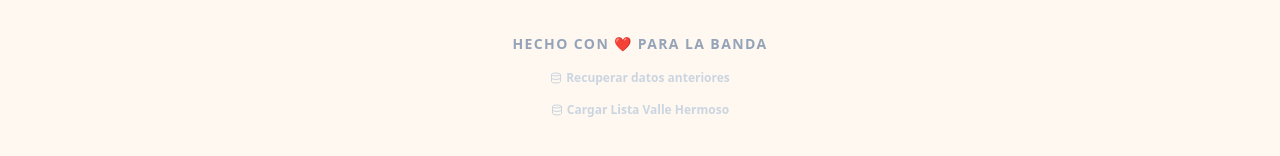
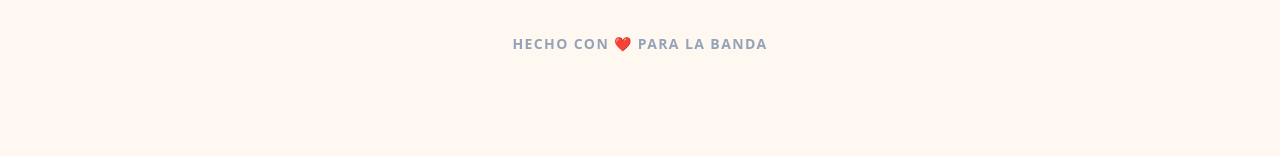
Before and after one commit to juanchoperezdel/Valle-Hermoso-2026, a React (Vite) app: page / in a window 1280 px wide. Shown: the part 852-1008 px from the top of the page. After the commit the page ends 954 px from the top, so only its background shows below. Built offline with nearby package versions, Linux system fonts and the light colour scheme; no server answers; the database is empty.

Commit message:
Prepare for Netlify: Remove debug buttons and fix index.html

```diff
--- a/App.tsx
+++ b/App.tsx
@@ -161,45 +161,6 @@ const App: React.FC = () => {
         <p className="text-slate-400 text-sm font-bold tracking-widest uppercase">
           Hecho con ❤️ para la banda
         </p>
-        <button
-          onClick={async () => {
-            if (confirm('¿Querés recuperar los datos que tenías guardados antes de la actualización? Esto puede sobrescribir datos actuales.')) {
-              try {
-                const count = await migrateFromLocalStorage();
-                if (count > 0) {
-                  alert(`¡Éxito! Se recuperaron ${count} elementos. La página se recargará.`);
-                  window.location.reload();
-                } else {
-                  alert('No se encontraron datos guardados en este navegador para recuperar. Asegurate de estar en el mismo dispositivo y navegador donde los guardaste.');
-                }
-              } catch (error) {
-                console.error("Migration error:", error);
-                alert('Hubo un error al intentar migrar los datos. Revisá la consola para más detalles.');
-              }
-            }
-          }}
-          className="text-xs text-slate-300 hover:text-slate-500 font-bold flex items-center justify-center gap-1 mx-auto"
-        >
-          <Database size={12} /> Recuperar datos anteriores
-        </button>
-        <button
-          onClick={async () => {
-            if (confirm('¿Cargar la lista inicial de Valle Hermoso? (Borrará cambios no guardados si hay conflicto de IDs, pero es seguro si la lista está vacía).')) {
-              try {
-                await seedPeople();
-                await seedItems();
-                alert('Lista cargada. La página se recargará.');
-                window.location.reload();
-              } catch (e: any) {
-                console.error(e);
-                alert('Error cargando lista: ' + e.message);
-              }
-            }
-          }}
-          className="text-xs text-slate-300 hover:text-slate-500 font-bold flex items-center justify-center gap-1 mx-auto"
-        >
-          <Database size={12} /> Cargar Lista Valle Hermoso
-        </button>
       </footer>
     </div>
   );
--- a/index.html
+++ b/index.html
@@ -14,17 +14,7 @@
       ::-webkit-scrollbar-thumb { background: #fdba74; border-radius: 3px; }
       ::-webkit-scrollbar-thumb:hover { background: #fb923c; }
     </style>
-  <script type="importmap">
-{
-  "imports": {
-    "@google/genai": "https://esm.sh/@google/genai@^1.40.0",
-    "react/": "https://esm.sh/react@^19.2.4/",
-    "react": "https://esm.sh/react@^19.2.4",
-    "react-dom/": "https://esm.sh/react-dom@^19.2.4/",
-    "lucide-react": "https://esm.sh/lucide-react@^0.563.0"
-  }
-}
-</script>
+
 <link rel="stylesheet" href="/index.css">
 </head>
   <body>
```
